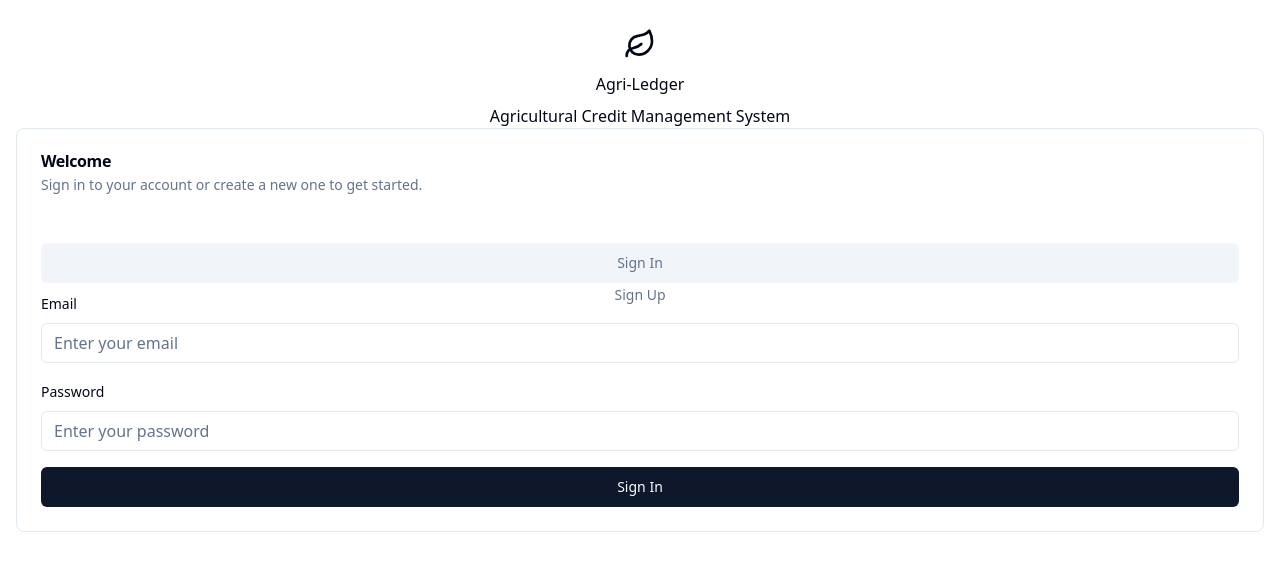
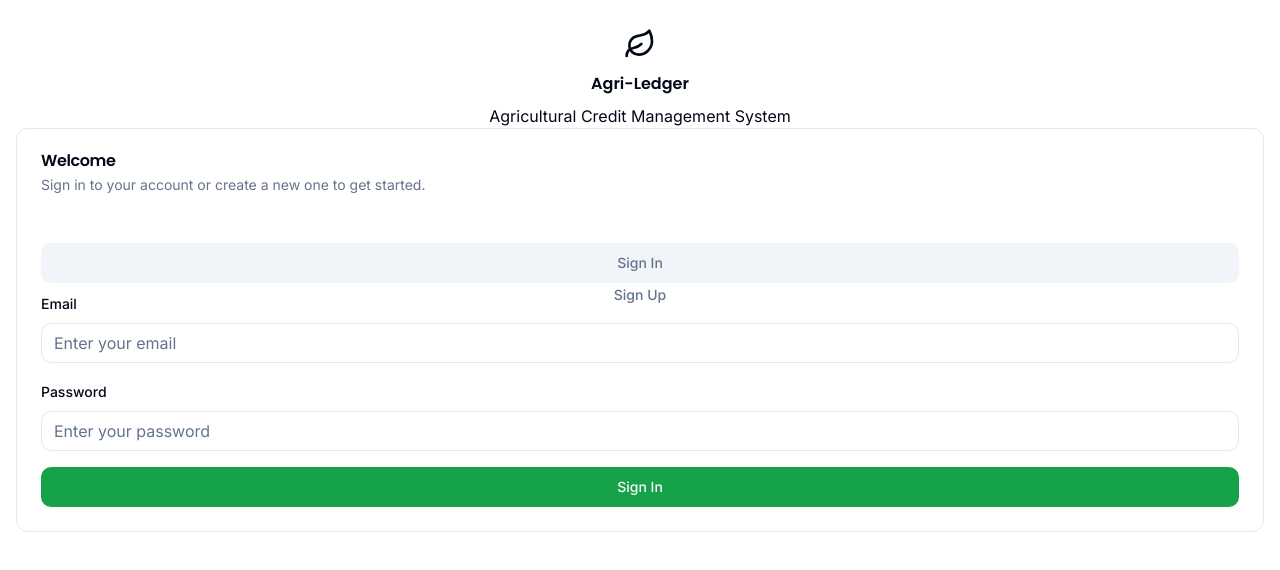
Before and after one commit to surajpatelcodes/Agri-Global, a React (Vite) app: page / in a window 1280 px wide. Shown: the top 570 px of the page. Built offline with nearby package versions, Linux system fonts and the light colour scheme.

Commit message:
Refine UI and add features

```diff
--- a/src/index.css
+++ b/src/index.css
@@ -1,3 +1,5 @@
+@import url('https://fonts.googleapis.com/css2?family=Inter:wght@300;400;500;600;700&family=Poppins:wght@300;400;500;600;700;800&display=swap');
+
 @tailwind base;
 @tailwind components;
 @tailwind utilities;
@@ -8,89 +10,118 @@ All colors MUST be HSL.
 
 @layer base {
   :root {
+    /* Base Colors */
     --background: 0 0% 100%;
     --foreground: 222.2 84% 4.9%;
-
     --card: 0 0% 100%;
     --card-foreground: 222.2 84% 4.9%;
-
     --popover: 0 0% 100%;
     --popover-foreground: 222.2 84% 4.9%;
 
-    --primary: 222.2 47.4% 11.2%;
-    --primary-foreground: 210 40% 98%;
+    /* Primary Green Theme */
+    --primary: 142 76% 36%;
+    --primary-foreground: 0 0% 98%;
+    --primary-light: 142 69% 58%;
+    --primary-dark: 142 86% 28%;
 
-    --secondary: 210 40% 96.1%;
-    --secondary-foreground: 222.2 47.4% 11.2%;
+    /* Secondary Colors */
+    --secondary: 210 40% 96%;
+    --secondary-foreground: 222.2 84% 4.9%;
+    --muted: 210 40% 96%;
+    --muted-foreground: 215.4 16.3% 46.9%;
+    --accent: 142 69% 58%;
+    --accent-foreground: 0 0% 98%;
 
-    --muted: 210 40% 96.1%;
-    --muted-foreground: 215.4 16.3% 46.9%;
-
-    --accent: 210 40% 96.1%;
-    --accent-foreground: 222.2 47.4% 11.2%;
-
+    /* Status Colors */
     --destructive: 0 84.2% 60.2%;
     --destructive-foreground: 210 40% 98%;
+    --success: 142 76% 36%;
+    --success-foreground: 0 0% 98%;
+    --warning: 38 92% 50%;
+    --warning-foreground: 0 0% 98%;
+    --info: 217 91% 60%;
+    --info-foreground: 0 0% 98%;
 
+    /* Border & Input */
     --border: 214.3 31.8% 91.4%;
     --input: 214.3 31.8% 91.4%;
-    --ring: 222.2 84% 4.9%;
+    --ring: 142 76% 36%;
 
-    --radius: 0.5rem;
+    /* Gradients */
+    --gradient-primary: linear-gradient(135deg, hsl(var(--primary)), hsl(var(--primary-light)));
+    --gradient-secondary: linear-gradient(135deg, hsl(var(--secondary)), hsl(210 40% 92%));
+    --gradient-accent: linear-gradient(135deg, hsl(var(--accent)), hsl(142 69% 68%));
+    --gradient-glass: linear-gradient(135deg, rgba(255, 255, 255, 0.1), rgba(255, 255, 255, 0.05));
 
+    /* Shadows */
+    --shadow-sm: 0 1px 2px 0 rgba(0, 0, 0, 0.05);
+    --shadow-md: 0 4px 6px -1px rgba(0, 0, 0, 0.1), 0 2px 4px -1px rgba(0, 0, 0, 0.06);
+    --shadow-lg: 0 10px 15px -3px rgba(0, 0, 0, 0.1), 0 4px 6px -2px rgba(0, 0, 0, 0.05);
+    --shadow-xl: 0 20px 25px -5px rgba(0, 0, 0, 0.1), 0 10px 10px -5px rgba(0, 0, 0, 0.04);
+    --shadow-2xl: 0 25px 50px -12px rgba(0, 0, 0, 0.25);
+    --shadow-glow: 0 0 20px rgba(34, 197, 94, 0.3);
+    --shadow-primary: 0 10px 25px -5px rgba(34, 197, 94, 0.2);
+
+    /* Glass Effect */
+    --glass-bg: rgba(255, 255, 255, 0.08);
+    --glass-border: rgba(255, 255, 255, 0.2);
+
+    --radius: 0.75rem;
+
+    /* Sidebar Colors */
     --sidebar-background: 0 0% 98%;
-
     --sidebar-foreground: 240 5.3% 26.1%;
-
-    --sidebar-primary: 240 5.9% 10%;
-
+    --sidebar-primary: 142 76% 36%;
     --sidebar-primary-foreground: 0 0% 98%;
-
     --sidebar-accent: 240 4.8% 95.9%;
-
     --sidebar-accent-foreground: 240 5.9% 10%;
-
     --sidebar-border: 220 13% 91%;
-
-    --sidebar-ring: 217.2 91.2% 59.8%;
+    --sidebar-ring: 142 76% 36%;
   }
 
   .dark {
     --background: 222.2 84% 4.9%;
     --foreground: 210 40% 98%;
-
     --card: 222.2 84% 4.9%;
     --card-foreground: 210 40% 98%;
-
     --popover: 222.2 84% 4.9%;
     --popover-foreground: 210 40% 98%;
 
-    --primary: 210 40% 98%;
-    --primary-foreground: 222.2 47.4% 11.2%;
+    /* Primary Green Theme - Dark */
+    --primary: 142 69% 58%;
+    --primary-foreground: 222.2 84% 4.9%;
+    --primary-light: 142 69% 68%;
+    --primary-dark: 142 86% 28%;
 
     --secondary: 217.2 32.6% 17.5%;
     --secondary-foreground: 210 40% 98%;
-
     --muted: 217.2 32.6% 17.5%;
     --muted-foreground: 215 20.2% 65.1%;
-
-    --accent: 217.2 32.6% 17.5%;
-    --accent-foreground: 210 40% 98%;
+    --accent: 142 69% 58%;
+    --accent-foreground: 222.2 84% 4.9%;
 
     --destructive: 0 62.8% 30.6%;
     --destructive-foreground: 210 40% 98%;
-
     --border: 217.2 32.6% 17.5%;
     --input: 217.2 32.6% 17.5%;
-    --ring: 212.7 26.8% 83.9%;
+    --ring: 142 69% 58%;
+
+    /* Dark Gradients */
+    --gradient-primary: linear-gradient(135deg, hsl(var(--primary)), hsl(var(--primary-dark)));
+    --gradient-glass: linear-gradient(135deg, rgba(255, 255, 255, 0.05), rgba(255, 255, 255, 0.02));
+
+    /* Dark Glass */
+    --glass-bg: rgba(255, 255, 255, 0.03);
+    --glass-border: rgba(255, 255, 255, 0.1);
+
     --sidebar-background: 240 5.9% 10%;
     --sidebar-foreground: 240 4.8% 95.9%;
-    --sidebar-primary: 224.3 76.3% 48%;
+    --sidebar-primary: 142 69% 58%;
     --sidebar-primary-foreground: 0 0% 100%;
     --sidebar-accent: 240 3.7% 15.9%;
     --sidebar-accent-foreground: 240 4.8% 95.9%;
     --sidebar-border: 240 3.7% 15.9%;
-    --sidebar-ring: 217.2 91.2% 59.8%;
+    --sidebar-ring: 142 69% 58%;
   }
 }
 
@@ -100,6 +131,117 @@ All colors MUST be HSL.
   }
 
   body {
-    @apply bg-background text-foreground;
+    @apply bg-background text-foreground antialiased;
+    font-family: 'Inter', -apple-system, BlinkMacSystemFont, 'Segoe UI', 'Roboto', sans-serif;
+    font-feature-settings: "rlig" 1, "calt" 1;
+  }
+
+  html {
+    scroll-behavior: smooth;
+  }
+
+  h1, h2, h3, h4, h5, h6 {
+    font-family: 'Poppins', -apple-system, BlinkMacSystemFont, 'Segoe UI', sans-serif;
+    font-weight: 600;
   }
 }
+
+@layer components {
+  /* Glass morphism effects */
+  .glass {
+    background: var(--glass-bg);
+    backdrop-filter: blur(10px);
+    border: 1px solid var(--glass-border);
+  }
+
+  .glass-card {
+    @apply glass rounded-xl shadow-xl;
+  }
+
+  /* 3D Card Effects */
+  .card-3d {
+    transform-style: preserve-3d;
+    transition: all 0.3s cubic-bezier(0.4, 0, 0.2, 1);
+  }
+
+  .card-3d:hover {
+    transform: translateY(-8px) rotateX(5deg) scale(1.02);
+  }
+
+  /* Gradient Backgrounds */
+  .bg-gradient-primary {
+    background: var(--gradient-primary);
+  }
+
+  .bg-gradient-glass {
+    background: var(--gradient-glass);
+  }
+
+  /* Enhanced Shadows */
+  .shadow-glow {
+    box-shadow: var(--shadow-glow);
+  }
+
+  .shadow-primary {
+    box-shadow: var(--shadow-primary);
+  }
+
+  /* Button Enhancements */
+  .btn-3d {
+    @apply relative overflow-hidden;
+    transform-style: preserve-3d;
+    transition: all 0.3s cubic-bezier(0.4, 0, 0.2, 1);
+  }
+
+  .btn-3d:hover {
+    transform: translateY(-2px);
+  }
+
+  .btn-3d::before {
+    content: '';
+    @apply absolute inset-0 opacity-0 transition-opacity duration-300;
+    background: linear-gradient(135deg, rgba(255,255,255,0.2), transparent);
+  }
+
+  .btn-3d:hover::before {
+    opacity: 1;
+  }
+
+  /* Floating Animation */
+  .float {
+    animation: float 3s ease-in-out infinite;
+  }
+
+  @keyframes float {
+    0%, 100% { transform: translateY(0px); }
+    50% { transform: translateY(-10px); }
+  }
+
+  /* Pulse Glow Animation */
+  .pulse-glow {
+    animation: pulse-glow 2s ease-in-out infinite alternate;
+  }
+
+  @keyframes pulse-glow {
+    from { box-shadow: var(--shadow-glow); }
+    to { box-shadow: 0 0 30px rgba(34, 197, 94, 0.6); }
+  }
+
+  /* Responsive Grid */
+  .responsive-grid {
+    @apply grid gap-4 grid-cols-1 sm:grid-cols-2 lg:grid-cols-3 xl:grid-cols-4;
+  }
+
+  .responsive-grid-2 {
+    @apply grid gap-6 grid-cols-1 lg:grid-cols-2;
+  }
+
+  /* Smooth Hover Effects */
+  .hover-lift {
+    @apply transition-all duration-300 hover:shadow-lg hover:-translate-y-1;
+  }
+
+  .hover-glow {
+    @apply transition-all duration-300 hover:shadow-glow;
+  }
+}
--- /dev/null
+++ b/src/integrations/supabase/client.ts
@@ -0,0 +1,17 @@
+// This file is automatically generated. Do not edit it directly.
+import { createClient } from '@supabase/supabase-js';
+import type { Database } from './types';
+
+const SUPABASE_URL = import.meta.env.VITE_SUPABASE_URL;
+const SUPABASE_PUBLISHABLE_KEY = import.meta.env.VITE_SUPABASE_PUBLISHABLE_KEY;
+
+// Import the supabase client like this:
+// import { supabase } from "@/integrations/supabase/client";
+
+export const supabase = createClient<Database>(SUPABASE_URL, SUPABASE_PUBLISHABLE_KEY, {
+  auth: {
+    storage: localStorage,
+    persistSession: true,
+    autoRefreshToken: true,
+  }
+});
```
